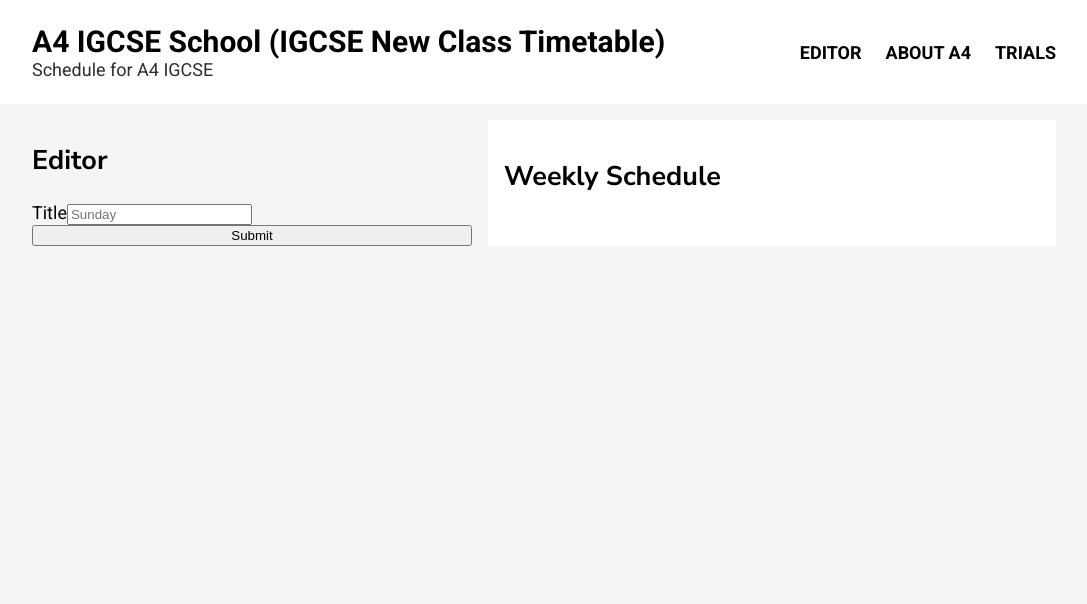
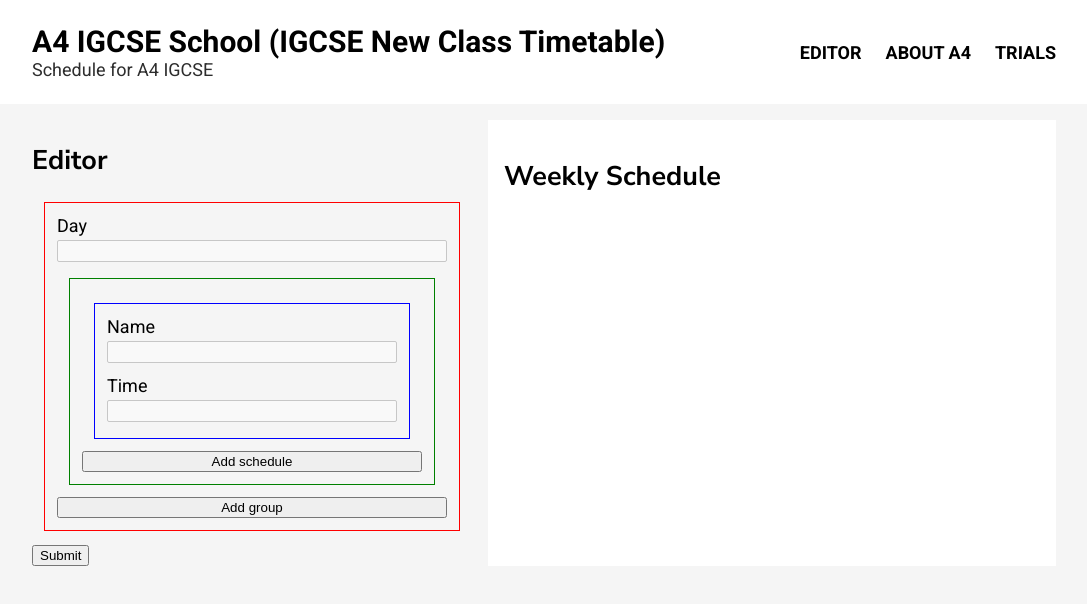
Before and after one commit to Arthusz/my-schedule, a Next.js app: page /editor in a window 1280 px wide. Shown: the top 604 px of the page, without its empty margins (96-1183 px from the left). Built offline with nearby package versions, Linux system fonts and the light colour scheme.

Commit message:
Editor UI

```diff
--- /dev/null
+++ b/components/input.tsx
@@ -0,0 +1,28 @@
+import { HTMLInputTypeAttribute } from "react";
+import { useField } from "formik";
+
+import styles from "../styles/components/input.module.scss";
+
+type InputProps = {
+	name: string;
+	label: string;
+	type?: HTMLInputTypeAttribute;
+};
+
+const Input = ({ name, label, type = "text" }: InputProps) => {
+	const [field, meta] = useField(name);
+
+	return (
+		<>
+			<div className={styles.container}>
+				{label && <label htmlFor={name}>{label}</label>}
+
+				<input type={type} id={name} className={styles.input} {...field} />
+
+				{<p className={styles.error}>{meta.touched && meta.error}</p>}
+			</div>
+		</>
+	);
+};
+
+export default Input;
--- a/pages/editor.tsx
+++ b/pages/editor.tsx
@@ -1,12 +1,27 @@
+import { FieldArray, Form, Formik } from "formik";
 import Head from "next/head";
-import { useState } from "react";
+import React, { useState } from "react";
 
 import Nav from "../components/nav";
+import WeeklySchedule from "../components/weeklySchedule";
 import styles from "../styles/pages/editor.module.scss";
 
 import type { ScheduleGroup } from "../models";
-import WeeklySchedule from "../components/weeklySchedule";
-import { Formik, Field, Form } from "formik";
+import Input from "../components/input";
+
+const EMPTY_SCHEDULE = {
+	name: "",
+	time: "",
+};
+
+const EMPTY_GROUP = {
+	title: "",
+	schedules: [
+		{
+			...EMPTY_SCHEDULE,
+		},
+	],
+};
 
 const Editor = () => {
 	const [scheduleGroups, setScheduleGroups] = useState<ScheduleGroup[]>([]);
@@ -14,13 +29,7 @@ const Editor = () => {
 	const initialValues = {
 		groups: [
 			{
-				title: "",
-				schedules: [
-					{
-						name: "",
-						time: "",
-					},
-				],
+				...EMPTY_GROUP,
 			},
 		],
 	};
@@ -34,20 +43,109 @@ const Editor = () => {
 			<div className={styles.container}>
 				<div>
 					<h2>Editor</h2>
-					<Formik initialValues={initialValues} onSubmit={console.log}>
-						{({ values, setFieldValue }) => (
+					<Formik
+						initialValues={initialValues}
+						onSubmit={(values) => {
+							setScheduleGroups(values.groups);
+						}}
+					>
+						{({ values, setFieldValue, submitForm, errors }) => (
 							<Form className={styles.form}>
-								{values.groups.map((foo, i) => (
-									<div key={i}>
-										<label htmlFor={`group.${i}.title`}>Title</label>
-										<Field
-											name={`group.${i}.title`}
-											placeholder="Sunday"
-											type="text"
-										/>
-									</div>
-								))}
-								<button type="submit">Submit</button>
+								<FieldArray name="groups">
+									{({
+										insert: insertGroup,
+										remove: removeGroup,
+										push: pushGroup,
+									}) => (
+										<div
+											style={{
+												border: "1px solid red",
+												padding: 12,
+												margin: 12,
+											}}
+										>
+											{values.groups.map((foo, groupIndex) => (
+												<div key={groupIndex}>
+													<Input
+														name={`groups.${groupIndex}.title`}
+														label="Day"
+													/>
+													{/* --> expected result : groups.1.schedules */}
+													{/* "groups." + groupIndex + ".schedules" */}
+													<FieldArray name={`groups.${groupIndex}.schedules`}>
+														{({
+															insert: insertSchedule,
+															remove: removeSchedule,
+															push: pushSchedule,
+														}) => (
+															<div
+																style={{
+																	border: "1px solid green",
+																	padding: 12,
+																	margin: 12,
+																}}
+															>
+																{values.groups[groupIndex].schedules.map(
+																	(foo, scheduleIndex) => (
+																		<div
+																			key={scheduleIndex}
+																			style={{
+																				border: "1px solid blue",
+																				padding: 12,
+																				margin: 12,
+																			}}
+																		>
+																			<Input
+																				name={`groups.${groupIndex}.schedules.${scheduleIndex}.name`}
+																				label="Name"
+																			/>
+																			<Input
+																				name={`groups.${groupIndex}.schedules.${scheduleIndex}.time`}
+																				label="Time"
+																			/>
+																			{scheduleIndex !== 0 && (
+																				<button
+																					type="button"
+																					onClick={() => {
+																						removeSchedule(scheduleIndex);
+																					}}
+																				>
+																					Remove schedule
+																				</button>
+																			)}
+																		</div>
+																	)
+																)}
+																<button
+																	onClick={() =>
+																		pushSchedule({ ...EMPTY_SCHEDULE })
+																	}
+																	type="button"
+																>
+																	Add schedule
+																</button>
+															</div>
+														)}
+													</FieldArray>
+													{groupIndex !== 0 && (
+														<button onClick={() => removeGroup(groupIndex)}>
+															Remove group
+														</button>
+													)}
+												</div>
+											))}
+											<button
+												onClick={() => pushGroup({ ...EMPTY_GROUP })}
+												type="button"
+											>
+												Add group
+											</button>
+										</div>
+									)}
+								</FieldArray>
+								<button type="submit" onClick={submitForm}>
+									Submit
+								</button>
 							</Form>
 						)}
 					</Formik>
--- /dev/null
+++ b/styles/components/input.module.scss
@@ -0,0 +1,26 @@
+.container {
+	width: 100%;
+
+	&:not(:first-of-type) {
+		margin-top: 8px;
+	}
+}
+
+.input {
+	margin-top: 4px;
+	width: 100%;
+	height: 22px;
+	background-color: #f9f9f9;
+	border-radius: 2px;
+	border: solid 1px #c7c7c7;
+	padding: 4px 6px;
+
+	&:focus {
+		outline: 1px solid #ff8f00;
+	}
+}
+
+.error {
+	margin: 4px 0 0 0;
+	color: #c62828;
+}
--- a/styles/pages/editor.module.scss
+++ b/styles/pages/editor.module.scss
@@ -7,6 +7,8 @@
 }
 
 .form {
-	display: flex;
-	flex-direction: column;
+	div {
+		display: flex;
+		flex-direction: column;
+	}
 }
```
